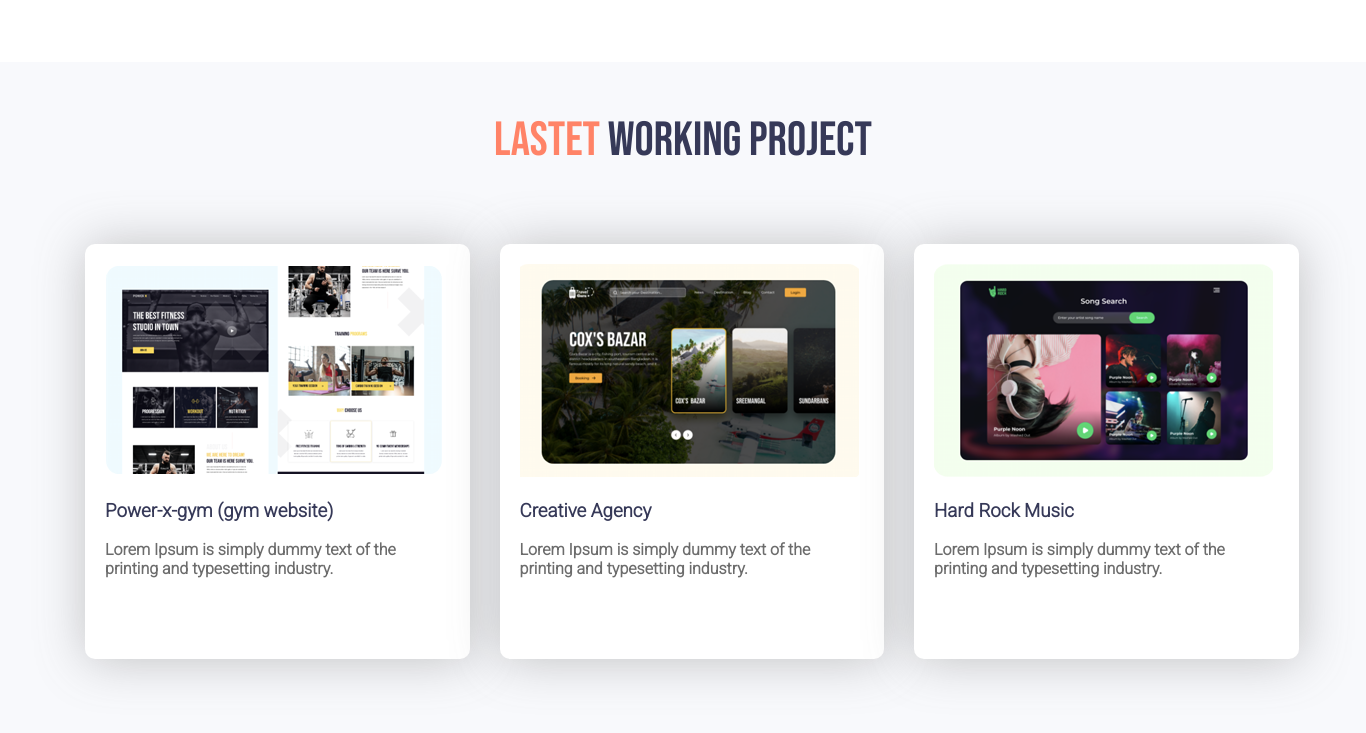
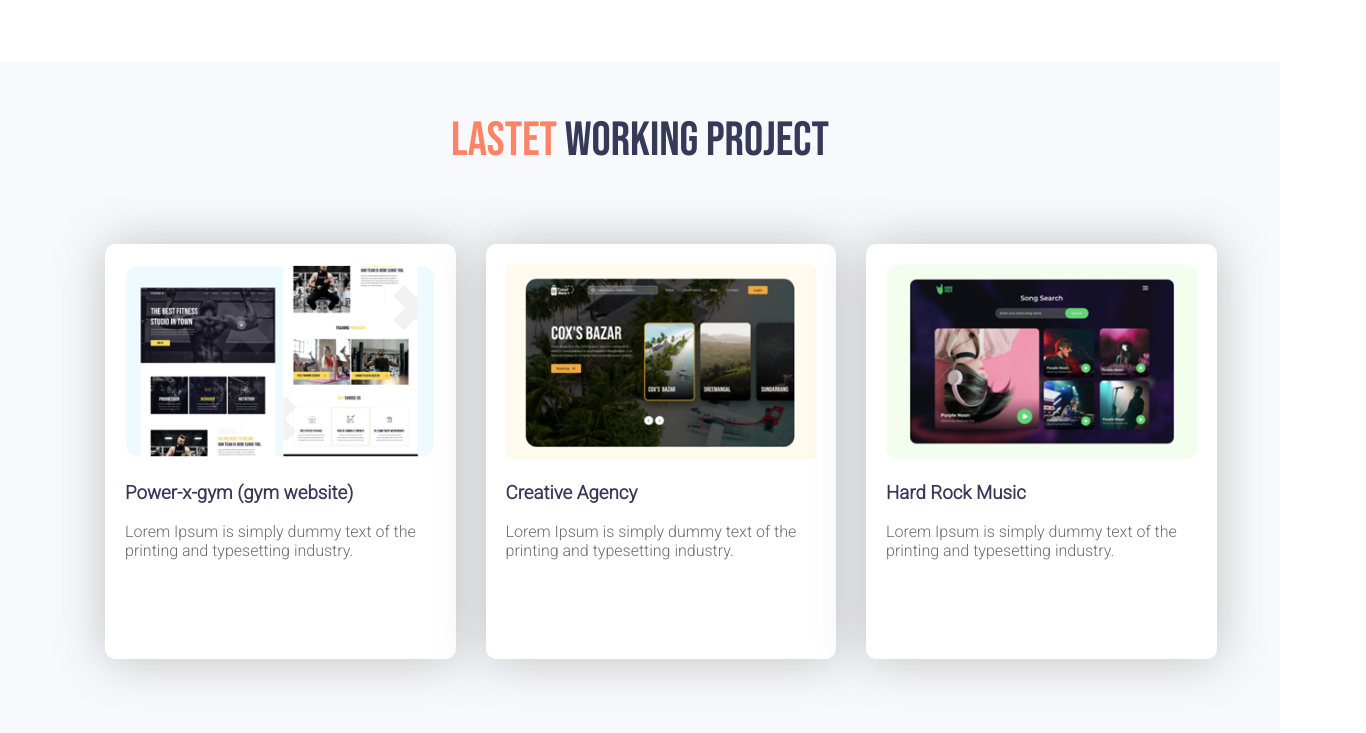
Before and after one commit to rijwanul/portfolio, a plain HTML site: page index.html in a window 1280 px wide. Shown: the part 987-1720 px from the top of the page, 1366 px wide, since content can reach past the window. Drawn offline with Linux system fonts and the light colour scheme.

Commit message:
container update

```diff
--- a/index.html
+++ b/index.html
@@ -11,7 +11,7 @@
     <title>Rijwanul Hoque</title>
 </head>
 <body>
-<div class="wrapping">
+<div class="container">
     <header>
         <a href="#">About</a>
         <a href="#">Work</a>
@@ -19,6 +19,7 @@
         <a href="#">Contact</a>
     </header>
     <section class="hero left-margin">
+        <div class="container">
         <div class="half-width hero-text">
             <h1 class="color-1 introduction">HELLO, I'M<br>
             <span class="color-2">RIJWANUL HOQUE</span></h1>
@@ -38,8 +39,10 @@
             <p class="section-text">Lorem Ipsum is simply dummy text of the printing and typesetting industry. Lorem Ipsum has been the industry's standard dummy text ever since the 1500s, when an unknown printer took a galley of type and scrambled it to make a type specimen book.</p>
             <a href="#" class="button">Download CV</a>
         </div>
+    </div>
     </section>
     <section id="latest-projects">
+        <div class="container">
         <h2 class="section-heading"><span class="color-2">LASTET</span> WORKING PROJECT</h2>
         <div class="project-list">
         <div class="project-item">
@@ -61,14 +64,18 @@
             </p>
         </div>
         </div>
+        </div>
     </section>
     <section>
+        <div class="container">
         <div id="work-enquiry">
         <h3>Work Inquiry</h3>
         <a href="#" class="button">Let's Chat</a>
         </div>
+        </div>
     </section>
     <footer>
+        <div class="container">
         <h4>Stay Connected</h4>
         <h3 class="color-1">hello@design.com</h3>
         <div align="center" class="icons">
@@ -76,6 +83,7 @@
         <a href="#"><img src="img/social/behance.png" alt="Behance" class="social-icon"></a>
         <a href="#"><img src="img/social/instagram.png" alt="Instagram" class="social-icon"></a>
         </div>
+        </div>
     </footer>
 </div>
 </body>
--- a/style.css
+++ b/style.css
@@ -1,11 +1,11 @@
 body{
     font-family: Roboto, sans-sarif;
-    font-weight: 600;
+    font-weight: 500;
     margin: 0px;
-    margin-bottom: 120px;
 }
-.wrapping {
-    width: 1366px;
+.container {
+    width: 1200px;
+    margin: 0 auto;
 }
 section {
     margin-bottom: 120px;
@@ -117,6 +117,9 @@ header a {
     color: #363958;
     font-weight: 700;
 }
+.project-item img {
+    width: 100%;
+}
 .project-list {
     margin-left: 50px;
 }
```
